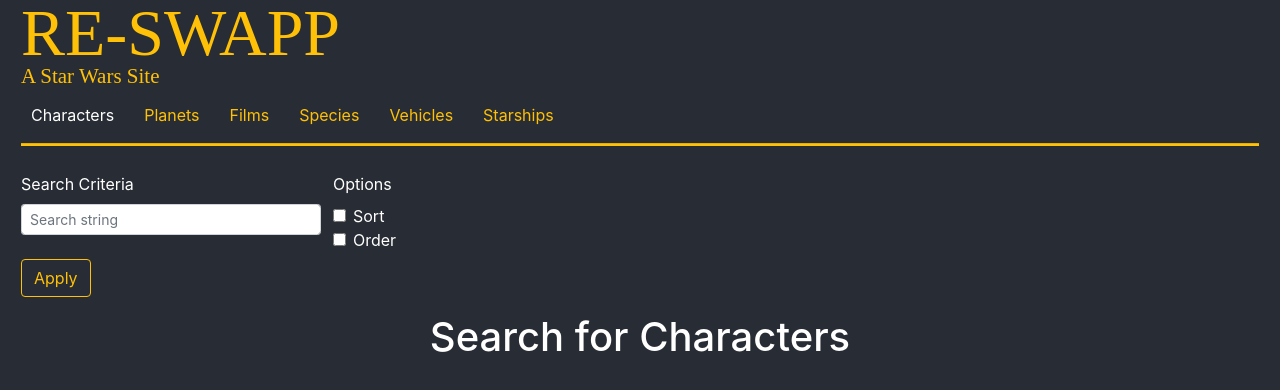
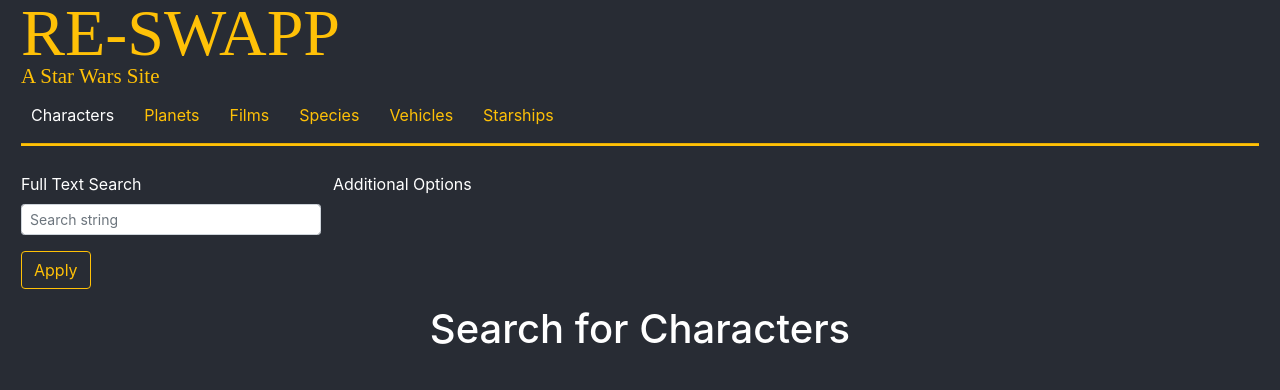
Before and after one commit to buzznode/react-swapp, a React (Create React App) app: page /characters in a window 1280 px wide. Shown: the top 390 px of the page. Built offline with nearby package versions, Linux system fonts and the light colour scheme.

Commit message:
Trying some different structure

```diff
--- a/src/components/Characters.js
+++ b/src/components/Characters.js
@@ -1,7 +1,7 @@
 import React, { useState, useEffect } from 'react';
 import Card from 'react-bootstrap/Card';
 import Form from 'react-bootstrap/Form';
-import { Col, Row } from 'react-bootstrap';
+import { Col, Row, DropdownButton, Dropdown } from 'react-bootstrap';
 import Button from 'react-bootstrap/Button';
 
 import SWAPI from '../api/SWAPI';
@@ -79,32 +79,27 @@
     <div className="content">
       <Form onSubmit={handleSubmit}>
         <Form.Row>
-          <Form.Group as={Col} md="3">
-            <Form.Label>Search Criteria</Form.Label>
+          <Col sm={3}>
+            <Form.Group>
+              <Form.Label>Full Text Search</Form.Label>
               <Form.Control
                 required
                 type="text"
                 size="sm"
-              style={{width: '300px'}}
+                style={{ width: "300px" }}
                 placeholder="Search string"
                 onChange={handleSearchChange}
               />
-            <Form.Control.Feedback type="invalid">
-              Type something, loser
-            </Form.Control.Feedback>
-            <br />
+              <Form.Control.Feedback tpe="invalid">Type something, loser</Form.Control.Feedback>
+              <div className="vspacer1" />
               <Button type="submit" variant="outline-warning">Apply</Button>
             </Form.Group>
-          <Form.Group as={Col} md="3">
-            <Form.Label>Options</Form.Label>
-            <Form.Check
-              label="Sort"
-              onChange={(e) => setSort(e.target.checked)}
-            />
-            <Form.Check
-              label="Order"
-              onChange={(e) => setOrder(e.target.checked)} />
+          </Col>
+          <Col sm={3}>
+            <Form.Group>
+              <Form.Label>Additional Options</Form.Label>
             </Form.Group>
+          </Col>
         </Form.Row>
       </Form>
 
--- a/src/styles/Swapp.scss
+++ b/src/styles/Swapp.scss
@@ -87,3 +87,11 @@
   color: $primary-color;
   line-height: 1;
 }
+
+.valign-middle {
+  vertical-align: middle;
+}
+
+.vspacer1 {
+  height: 1em;
+}
```
Lines whose indentation alone changed are shown as unchanged.
